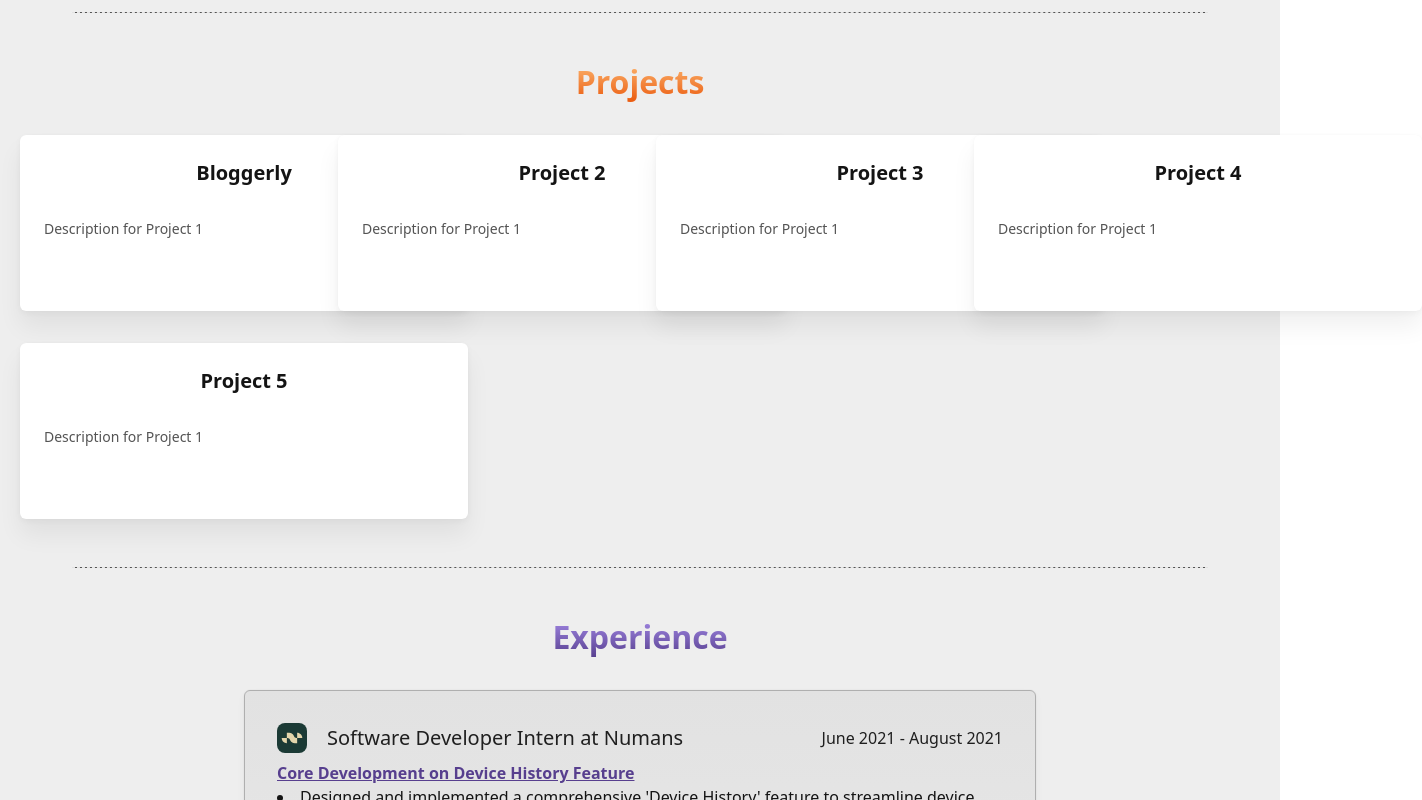
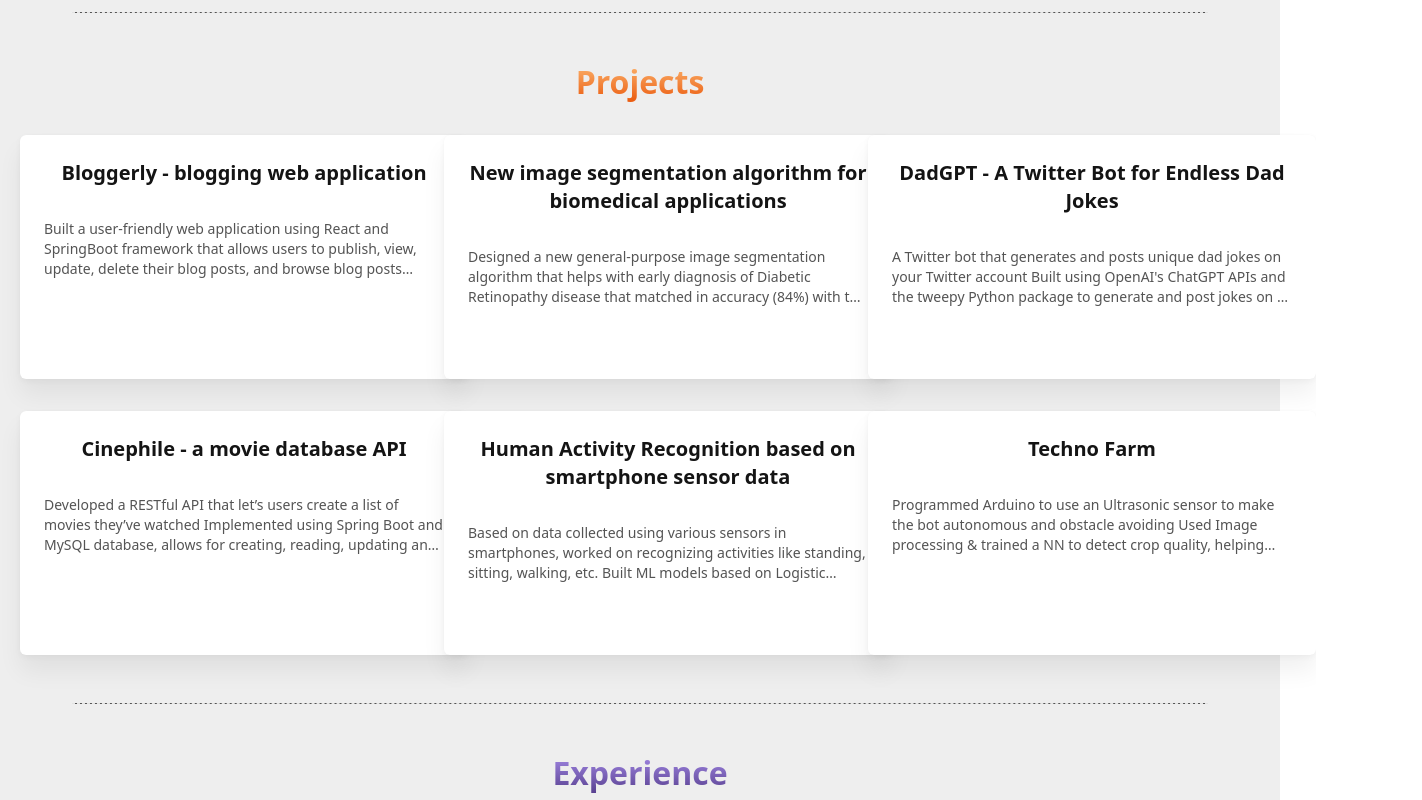
Before and after one commit to niketjain1/Portfolio, a React (Create React App) app: page / in a window 1280 px wide. Shown: the part 620-1420 px from the top of the page, 1422 px wide, since content can reach past the window. Built offline with nearby package versions, Linux system fonts and the light colour scheme.

Commit message:
👌 IMPROVE: added more projects

```diff
--- a/package.json
+++ b/package.json
@@ -3,9 +3,11 @@
   "version": "0.1.0",
   "private": true,
   "dependencies": {
+    "@headlessui/react": "^1.7.18",
     "@testing-library/jest-dom": "^5.14.1",
     "@testing-library/react": "^13.0.0",
     "@testing-library/user-event": "^13.2.1",
+    "framer-motion": "^11.0.5",
     "react": "^18.2.0",
     "react-dom": "^18.2.0",
     "react-icons": "^5.0.1",
--- a/src/components/Hero.jsx
+++ b/src/components/Hero.jsx
@@ -1,10 +1,5 @@
 import React, { useEffect } from "react";
-import {
-  FaTwitter,
-  FaLinkedin,
-  FaInstagram,
-  FaArrowDown,
-} from "react-icons/fa";
+import { FaTwitter, FaLinkedin, FaInstagram } from "react-icons/fa";
 import { FaGithub } from "react-icons/fa6";
 import avatar from "../assets/avatar.svg";
 import ProjectCard from "./ProjectCard";
@@ -59,35 +54,57 @@
   const projects = [
     {
       id: 1,
-      title: "Bloggerly",
-      description: "Description for Project 1",
-      githubLink: "https://github.com/your-username/project1",
+      title: "Bloggerly - blogging web application",
+      description: `
+      Built a user-friendly web application using React and SpringBoot framework that allows users to publish, view, update, delete their blog posts, and browse blog posts published by others and comment on them
+      Implemented a Facebook-style blog feed that recommends trending blogs and blogs from the users a person is following. Built a tagging mechanism for categorizing blogs.
+      Integrated secure user authentication using JWT, ensuring user privacy and security
+      `,
+      githubLink: "https://github.com/niketjain1/Bloggerly",
     },
     {
-      id: 1,
-      title: "Project 2",
-      description: "Description for Project 1",
-      githubLink: "https://github.com/your-username/project1",
+      id: 2,
+      title: "New image segmentation algorithm for biomedical applications",
+      description: `Designed a new general-purpose image segmentation algorithm that helps with early diagnosis of Diabetic
+      Retinopathy disease that matched in accuracy (84%) with the state-of-the-art models designed specifically for
+      this task. The new algorithm, however, can also be used in other biomedical applications
+      Packaged the algorithm as a plugin inside ImageJ - an open-source JAVA-based image processing software`,
+      githubLink: "",
     },
     {
-      id: 1,
-      title: "Project 3",
-      description: "Description for Project 1",
-      githubLink: "https://github.com/your-username/project1",
+      id: 3,
+      title: "DadGPT - A Twitter Bot for Endless Dad Jokes",
+      description: `A Twitter bot that generates and posts unique dad jokes on your Twitter account
+      Built using OpenAI's ChatGPT APIs and the tweepy Python package to generate and post jokes on a variety of subjects, ensuring that no duplicate jokes are posted
+      Can be easily customized to fit your preferences, such as changing the frequency of posts, the subject matter of jokes, and more`,
+      githubLink: "https://github.com/niketjain1/DadGPT",
+      twitterLink: "https://twitter.com/Dad_GPT",
     },
     {
-      id: 1,
-      title: "Project 4",
-      description: "Description for Project 1",
-      githubLink: "https://github.com/your-username/project1",
+      id: 4,
+      title: "Cinephile - a movie database API",
+      description: `Developed a RESTful API that let’s users create a list of movies they’ve watched
+      Implemented using Spring Boot and MySQL database, allows for creating, reading, updating and deleting the movie records
+      Wrote integration tests to validate the functionality of the API endpoints`,
+      githubLink: "https://github.com/niketjain1/Movies-database-api",
     },
     {
-      id: 1,
-      title: "Project 5",
-      description: "Description for Project 1",
-      githubLink: "https://github.com/your-username/project1",
+      id: 5,
+      title: "Human Activity Recognition based on smartphone sensor data",
+      description: `Based on data collected using various sensors in smartphones, worked on recognizing activities like standing, sitting, walking, etc.
+      Built ML models based on Logistic Regression, KNN, Decision tree`,
+      githubLink:
+        "https://github.com/niketjain1/Human-Activities-of-daily-living-Recognition-model",
     },
-    // Add more projects as needed
+    {
+      id: 6,
+      title: "Techno Farm",
+      description: `Programmed Arduino to use an Ultrasonic sensor to make the bot autonomous and obstacle avoiding
+      Used Image processing & trained a NN to detect crop quality, helping farmers take preventive measures
+      Presented the project at Manipal Techfest 2019
+      `,
+      githubLink: "https://github.com/niketjain1/technofarm",
+    },
   ];
 
   return (
@@ -120,7 +137,7 @@
         <h2 className="title-base mb-8 bg-gradient-to-b from-orange-300 to-orange-600 bg-clip-text text-transparent">
           Projects
         </h2>
-        <div className="grid grid-cols-1 sm:grid-cols-2 md:grid-cols-3 lg:grid-cols-4 gap-8">
+        <div className="grid grid-cols-1 sm:grid-cols-2 md:grid-cols-2 lg:grid-cols-3 gap-8">
           {projects.map((project) => (
             <ProjectCard key={project.id} {...project} />
           ))}
```
Also changed, not shown: 1 other file (tests, documents, lock files or other folders).
